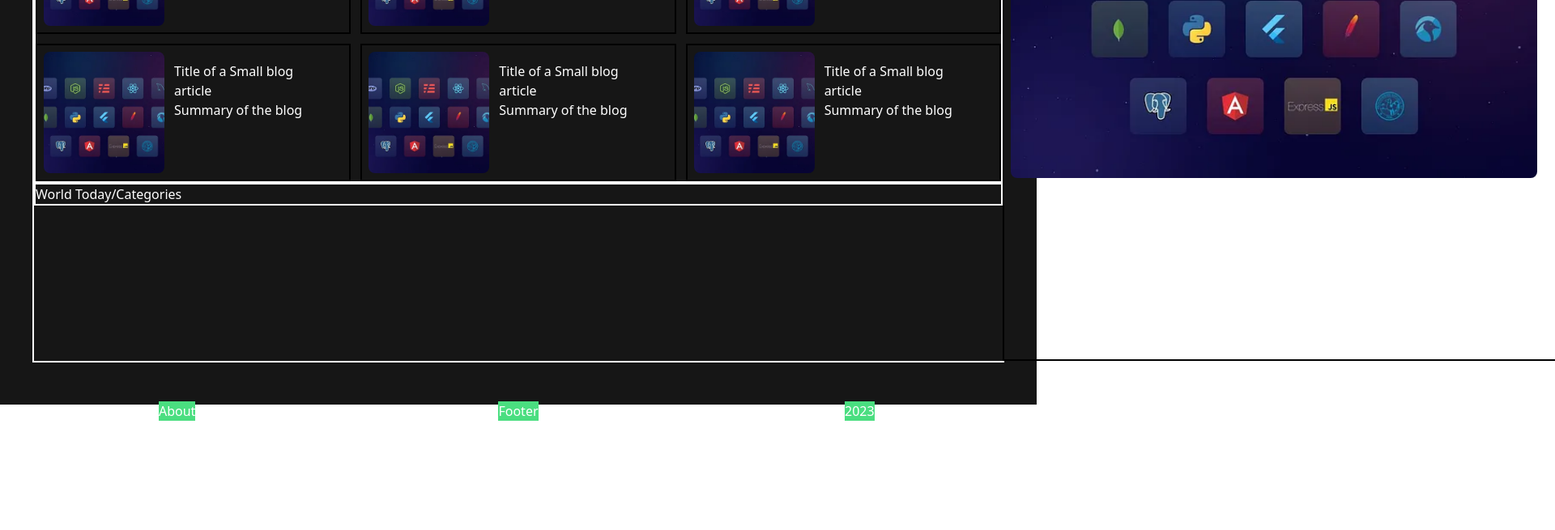
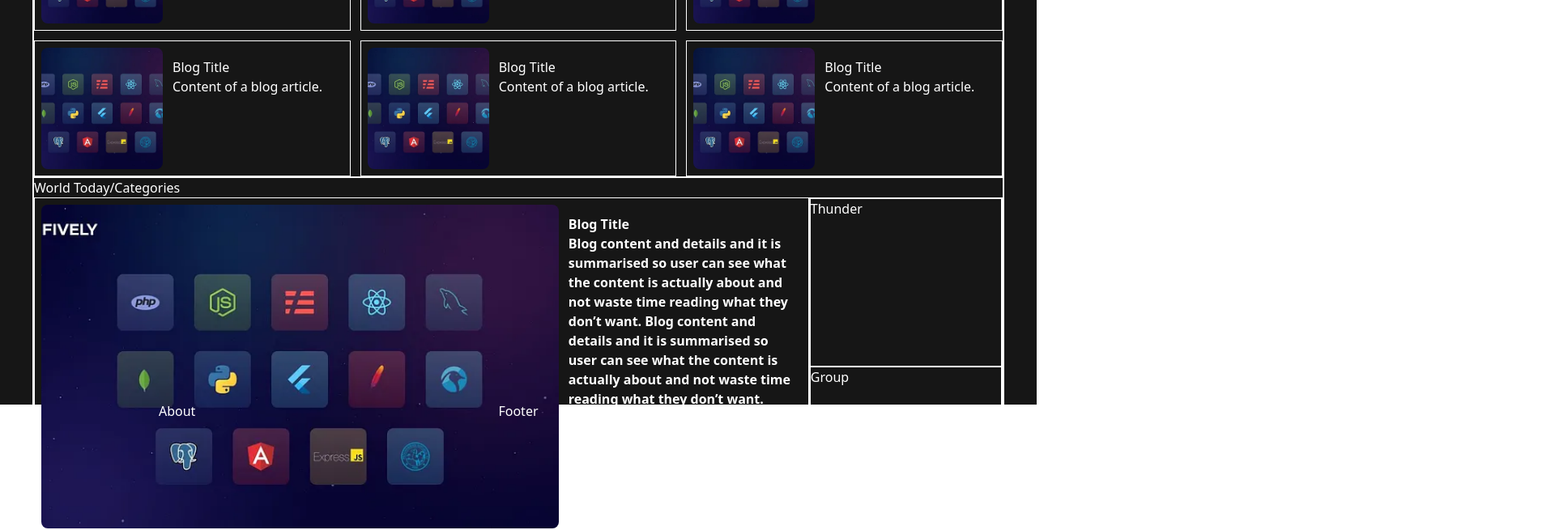
Before and after one commit to decidev22/daily-bread-programming, a Next.js app: page / in a window 1280 px wide. Shown: the part 300-955 px from the top of the page at 81% size, 1920 px wide, since content can reach past the window. Before the commit the page ends 828 px from the top, so only its background shows below. Built offline with nearby package versions, Linux system fonts and the light colour scheme.

Commit message:
ui-navbar-change-init

```diff
--- a/app/components/articleComponent/Article.tsx
+++ b/app/components/articleComponent/Article.tsx
@@ -3,12 +3,20 @@ import Image from "next/image";
 interface ArticleProps {
   size: "Small" | "Medium" | "Large";
   className?: String;
+  title?: String;
+  content?: String;
 }
 
-const Article: React.FC<ArticleProps> = ({ size, className }) => {
+const Article: React.FC<ArticleProps> = ({
+  size,
+  className,
+  title,
+  content,
+}) => {
   let width;
   let height;
 
+  // Size
   if (size === "Small") {
     width = 150;
     height = 150;
@@ -18,9 +26,19 @@ const Article: React.FC<ArticleProps> = ({ size, className }) => {
     height = 400;
   }
 
+  // Initialise title if none provided
+  if (!title) {
+    title = "Blog Title";
+  }
+
+  // Initialise conent if none provided
+  if (!content) {
+    content = "Content of a blog article.";
+  }
+
   return (
     <div
-      className={`flex w-full h-full border-2 border-black p-2 ${className}`}
+      className={`flex w-full h-full border border-white p-2 ${className}`}
     >
       <div
         className={`flex flex-grow bg-prologue-grey rounded-lg overflow-hidden`}
@@ -44,9 +62,9 @@ const Article: React.FC<ArticleProps> = ({ size, className }) => {
           />
         </div>
       </div>
-      <div className="flex flex-col p-3">
-        <div>Title of a {size} blog article</div>
-        <div>Summary of the blog</div>
+      <div className="flex flex-grow flex-col p-3 h-[100%] max-w-[300px]">
+        <div>{title}</div>
+        <div className="flex-1">{content}</div>
       </div>
     </div>
   );
--- a/app/components/footterComponent/footer.tsx
+++ b/app/components/footterComponent/footer.tsx
@@ -1,9 +1,9 @@
 export const Footer = () => {
   return (
     <div className="inset-x-0 bottom-0 grid grid-cols-3 w-full p-2 justify-items-center">
-      <div className="bg-green-400">About</div>
-      <div className="bg-green-400">Footer</div>
-      <div className="bg-green-400">2023</div>
+      <div className="">About</div>
+      <div className="">Footer</div>
+      <div className="">2023</div>
     </div>
   );
 };
--- /dev/null
+++ b/app/components/navbarComponent/PrologueLogo.tsx
@@ -0,0 +1,22 @@
+"use client";
+
+import Image from "next/image";
+import { useRouter } from "next/navigation";
+
+const PrologueLogo = () => {
+  const router = useRouter();
+  return (
+    <div className="flex flex-1">
+      <Image
+        onClick={() => router.push("/")}
+        alt="Prologue Logo"
+        src={"/PrologueLogo.png"}
+        height={25}
+        width={25}
+        className="cursor-pointer"
+      />
+      <p className="px-2 text-lg">Prologue</p>
+    </div>
+  );
+};
+export default PrologueLogo;
--- /dev/null
+++ b/app/components/navbarComponent/SearchBar.tsx
@@ -0,0 +1,9 @@
+const SearchBar = () => {
+  return (
+    <div>
+      <div>Serach Icon</div>
+    </div>
+  );
+};
+
+export default SearchBar;
--- a/app/components/navbarComponent/navbar.tsx
+++ b/app/components/navbarComponent/navbar.tsx
@@ -1,15 +1,11 @@
 import Image from "next/image";
+import PrologueLogo from "./PrologueLogo";
+
 export const NavBar = () => {
   return (
     <div className="grid grid-cols-5 gap-4 w-full p-5 px-10">
       <div className="col-span-2 flex">
-        <Image
-          src="/PrologueLogo.png"
-          alt="Prologue Logo"
-          width={25}
-          height={25}
-        />
-        <p className="px-2 text-lg">Prologue</p>
+        <PrologueLogo />
       </div>
       <div className="text-center">SearchBar</div>
       <div className="col-end-6">Login and Profile</div>
--- a/app/main/mainpage.tsx
+++ b/app/main/mainpage.tsx
@@ -7,12 +7,11 @@ import Article from "../components/articleComponent/Article";
 
 export const MainPage = () => {
   return (
-    <div className="flex flex-1 h-[90vh] p-10 w-full">
-      <div className="flex flex-wrap flex-col w-full border-2 border-white">
-        <div className="">
+    <div className="flex h-[90vh] p-10 w-full flex-col">
+      <div className="flex flex-wrap flex-col w-full border border-white">
         <div className="h-[30px]">Featured/Trending</div>
         <div className="h-[30px]">Category selection</div>
-          <div className="grid grid-rows-2 grid-cols-3 gap-3 border-2 border-white">
+        <div className="grid grid-rows-2 grid-cols-3 gap-3 border border-white">
           <Article size="Small" />
           <Article size="Small" />
           <Article size="Small" />
@@ -20,19 +19,28 @@ export const MainPage = () => {
           <Article size="Small" />
           <Article size="Small" />
         </div>
-        </div>
 
-        <div className="h-30 border-2 border-white">
-          World Today/Categories
-        </div>
+        <div className="h-30 border border-white">
+          <p>World Today/Categories</p>
           <div className="grid grid-cols-5 flex-grow flex-wrap">
             <div className="flex flex-col col-start-1 col-end-5">
-            <Article size="Large" className={"font-bold"} />
+              <Article
+                size="Large"
+                className={"font-bold"}
+                content={
+                  "Blog content and details and it is summarised so user can see what the content is actually about and not waste time reading what they don’t want. Blog content and details and it is summarised so user can see what the content is actually about and not waste time reading what they don’t want. Blog content and details and it is summarised so user can see what the content is actually about and not waste time reading what they don’t want."
+                }
+              />
             </div>
             <div className="col-start-5">
-            <div className="grid grid-rows-2">
-              <div>top</div>
-              <div>bottom</div>
+              <div className="grid grid-rows-2 h-[100%] border border-white">
+                <div className="flex-1 border border-white w-full h-full">
+                  <p>Thunder</p>
+                </div>
+                <div className="flex-1 border border-white w-full h-full">
+                  Group
+                </div>
+              </div>
             </div>
           </div>
         </div>
--- a/app/page.tsx
+++ b/app/page.tsx
@@ -1,8 +1,9 @@
 import Image from "next/image";
 import { Inter } from "next/font/google";
-import { NavBar } from "./components/navbarComponent/navbar";
+
 import { MainPage } from "./main/mainpage";
 import { Footer } from "./components/footterComponent/footer";
+import { NavBar } from "./components/navbarComponent/Navbar";
 
 const inter = Inter({ subsets: ["latin"] });
 
```
Lines whose indentation alone changed are shown as unchanged.
